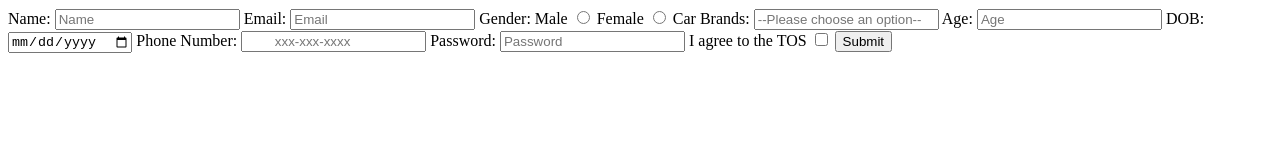
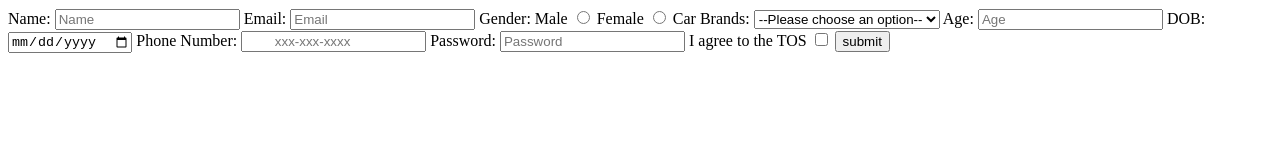
Before and after one commit to acciojob/signup-form-car-lucifer100201, a website: page main.html in a window 1280 px wide. Drawn offline with Linux system fonts and the light colour scheme.

Commit message:
created a submission

```diff
--- a/main.html
+++ b/main.html
@@ -19,7 +19,14 @@
            <label for="gender_f">Female</label>
            <input type="radio" id="gender_f" name="gender" required>
 			<label for="cars">Car Brands:</label>
-			<input type="select" id="cars" placeholder="--Please choose an option--" required>
+  <select id="cars" name="cars" required>
+  <option value="">--Please choose an option--</option>
+  <option value="Toyota">Toyota</option>
+  <option value="Honda">Honda</option>
+  <option value="Ford">Ford</option>
+  <option value="Chevrolet">Chevrolet</option>
+
+</select>
 	        <label for="age">Age:</label>
             <input type="number" id="age" placeholder="Age" required>
 			<label for="dob">DOB:</label>
@@ -30,7 +37,7 @@
 			<input type="password" id="password" placeholder="Password" required>
 			<label for="tos">I agree to the TOS</label>
 			<input type="checkbox" id="tos" required>
-			<input type="submit">
+			<button type="submit">submit</button>
 		</form>
 	</div>
     <script type="text/javascript" src="./script.js">
```
